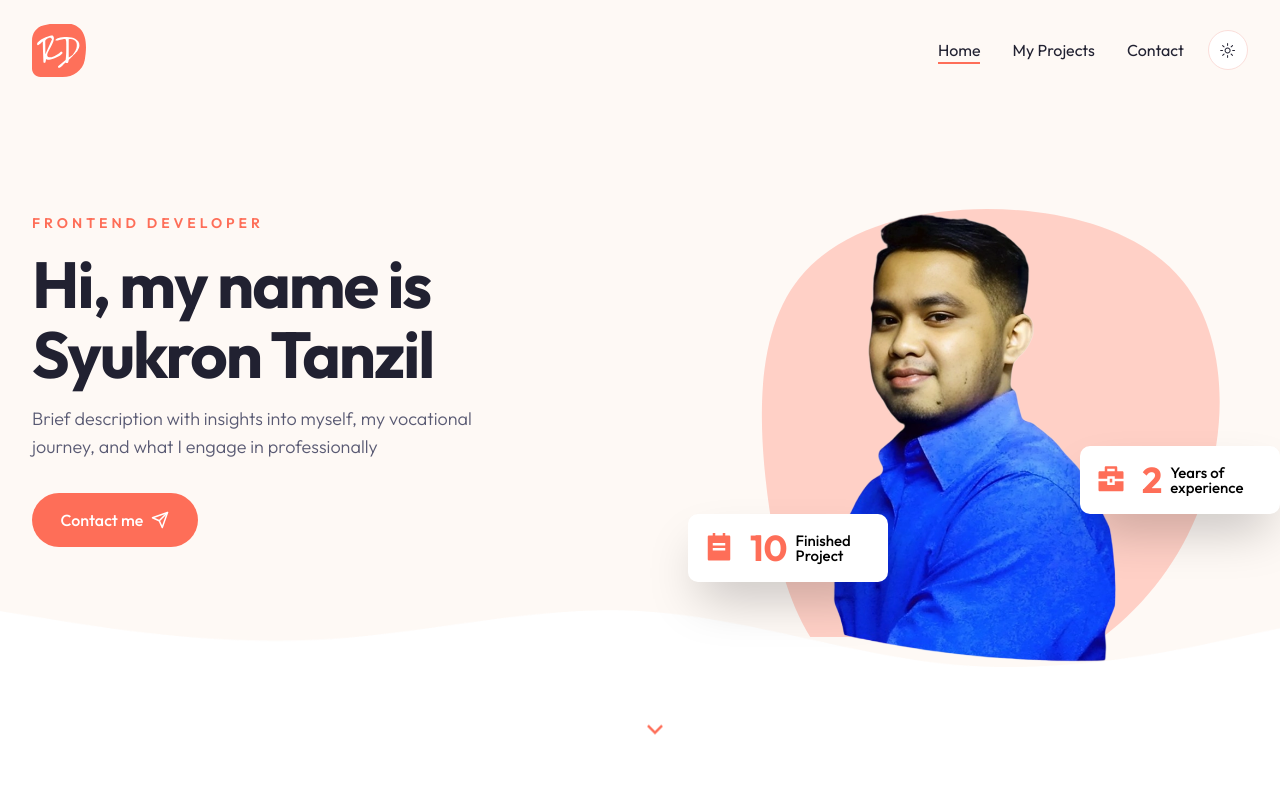
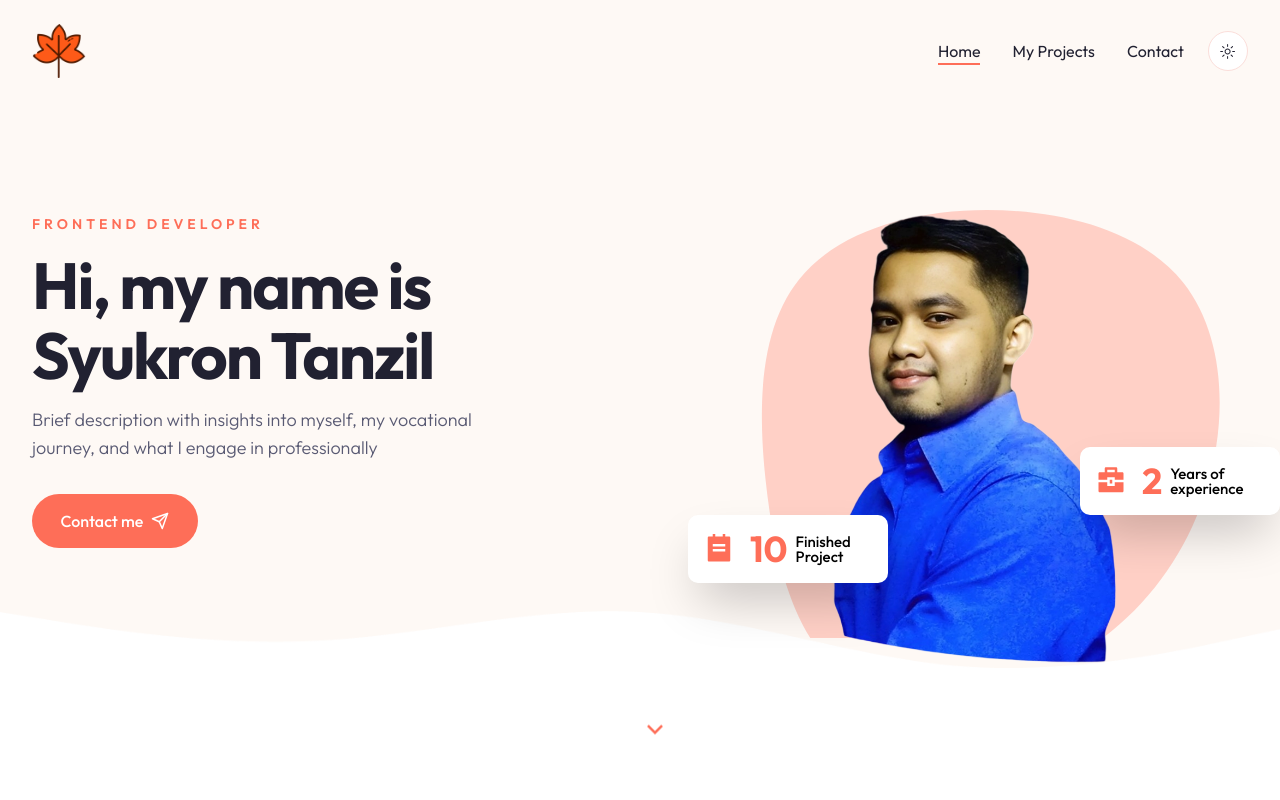
Before and after one commit to syukrontanzilah/test1234, a Next.js app: page / in a window 1280 px wide. Shown: the top 800 px of the page. Built offline with nearby package versions, Linux system fonts and the light colour scheme.

Commit message:
change logo

```diff
--- a/components/Logo.jsx
+++ b/components/Logo.jsx
@@ -6,7 +6,7 @@ const Logo = () => {
     <Link href={'/'}>
       <Image
       alt="logo"
-      src='/logo.svg'
+      src='/logo3.png'
       width={54}
       height={54}
       priority
```
Also changed, not shown: public/logo2.png (added), public/logo3.png (added).
